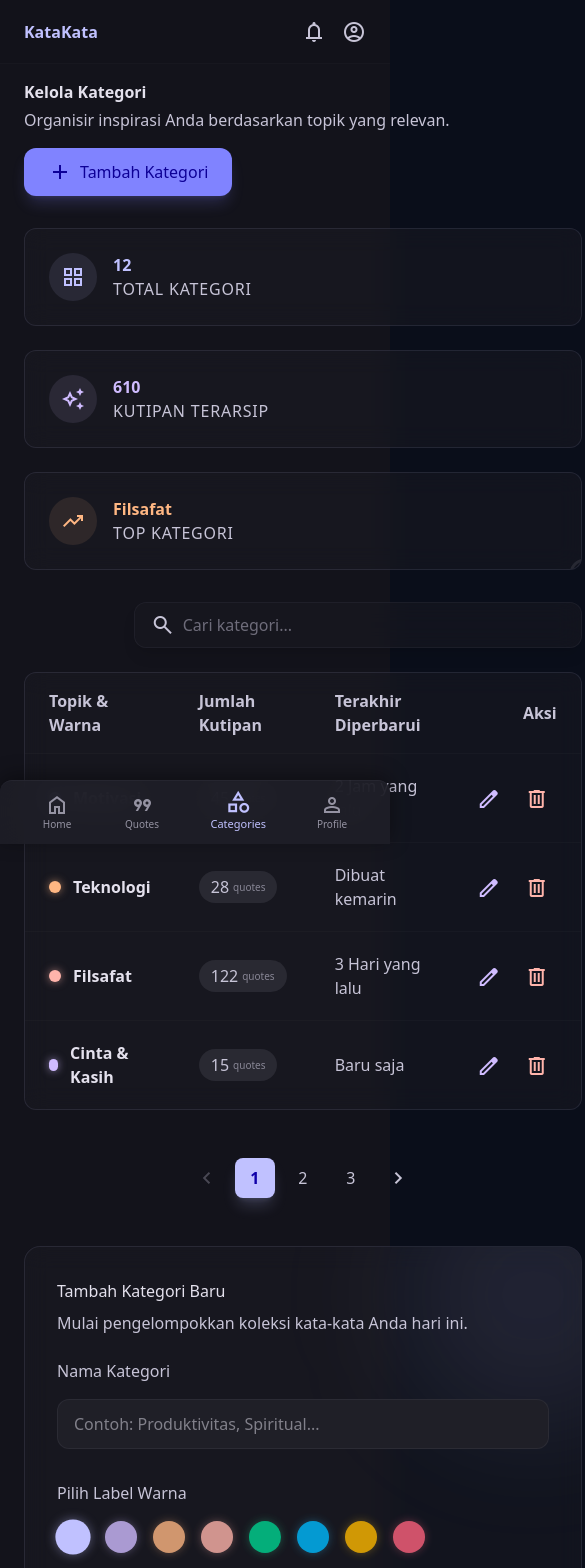
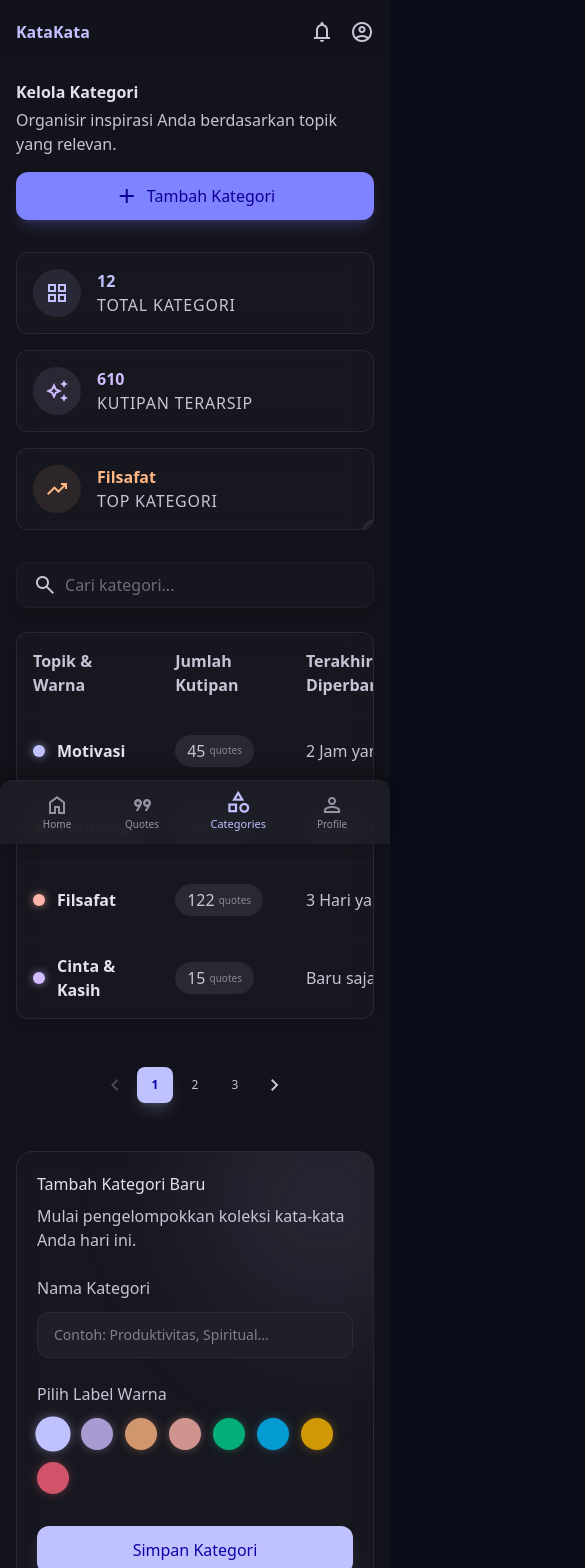
Before and after one commit to habibrifqi/Kata_kata, a Next.js app: page /categories in a window 390 px wide. Shown: the top 1568 px of the page, 585 px wide, since content can reach past the window. Built offline with nearby package versions, Linux system fonts and the light colour scheme.

Commit message:
fix: improve categories page mobile responsive layout and prevent horizontal overflow

```diff
--- a/src/app/categories/page.jsx
+++ b/src/app/categories/page.jsx
@@ -195,7 +195,7 @@ export default function CategoriesPage() {
   };
 
   return (
-    <div className="flex min-h-screen bg-background text-on-surface font-sans">
+    <div className="flex min-h-screen bg-background text-on-surface font-sans overflow-x-hidden w-full">
       {/* Animated Shader Background */}
       <div className="fixed inset-0 z-0 pointer-events-none" />
 
@@ -203,16 +203,16 @@ export default function CategoriesPage() {
       <Sidebar activeMenu="Categories" />
 
       {/* Main Content Canvas */}
-      <main className="flex-1 lg:ml-[260px] pb-24 lg:pb-12 relative z-10 min-h-screen">
+      <main className="flex-1 lg:ml-[260px] pb-24 lg:pb-12 relative z-10 min-h-screen w-full max-w-full overflow-x-hidden">
         {/* TopNavBar */}
         <Header />
 
         {/* Page Content */}
-        <div className="mt-20 px-gutter max-w-container_max_width mx-auto">
+        <div className="mt-20 px-4 sm:px-6 md:px-gutter max-w-container_max_width mx-auto w-full">
           {/* Header Section */}
-          <div className="flex flex-col md:flex-row md:items-center justify-between mb-stack_lg gap-4">
+          <div className="flex flex-col sm:flex-row sm:items-center justify-between mb-stack_lg gap-4">
             <div>
-              <h1 className="font-display-lg-mobile md:font-display-lg text-display-lg-mobile md:text-display-lg text-on-surface font-extrabold">
+              <h1 className="font-display-lg-mobile md:font-display-lg text-display-lg-mobile md:text-display-lg text-on-surface font-extrabold break-words">
                 Kelola Kategori
               </h1>
               <p className="font-body-md text-body-md text-on-surface-variant mt-1">
@@ -221,7 +221,7 @@ export default function CategoriesPage() {
             </div>
             <button
               onClick={handleOpenAddModal}
-              className="bg-primary-container text-on-primary-container px-6 py-3 rounded-xl font-label-md text-label-md flex items-center justify-center gap-2 hover:brightness-110 active:scale-95 transition-all shadow-lg shadow-primary-container/20 self-start cursor-pointer"
+              className="bg-primary-container text-on-primary-container px-5 py-3 rounded-xl font-label-md text-label-md flex items-center justify-center gap-2 hover:brightness-110 active:scale-95 transition-all shadow-lg shadow-primary-container/20 w-full sm:w-auto self-start sm:self-auto cursor-pointer"
             >
               <span className="material-symbols-outlined">add</span>
               <span>Tambah Kategori</span>
--- a/src/components/categories/CategoryForm.jsx
+++ b/src/components/categories/CategoryForm.jsx
@@ -37,7 +37,7 @@ export default function CategoryForm({ onSave }) {
   };
 
   return (
-    <div className="glass-surface p-8 rounded-3xl relative overflow-hidden group">
+    <div className="glass-surface p-5 sm:p-8 rounded-3xl relative overflow-hidden group">
       <div className="absolute -right-20 -top-20 w-64 h-64 bg-primary/10 rounded-full blur-3xl group-hover:bg-primary/20 transition-all duration-700 pointer-events-none" />
 
       <div className="relative z-10">
@@ -48,8 +48,8 @@ export default function CategoryForm({ onSave }) {
           Mulai pengelompokkan koleksi kata-kata Anda hari ini.
         </p>
 
-        <form onSubmit={handleSubmit} onReset={handleReset} className="grid grid-cols-1 lg:grid-cols-2 gap-8 items-end">
-          <div className="space-y-4">
+        <form onSubmit={handleSubmit} onReset={handleReset} className="grid grid-cols-1 lg:grid-cols-2 gap-6 sm:gap-8 items-end">
+          <div className="space-y-3 sm:space-y-4">
             <label className="font-label-md text-label-md text-on-surface-variant block">
               Nama Kategori
             </label>
@@ -58,16 +58,16 @@ export default function CategoryForm({ onSave }) {
               value={name}
               onChange={(e) => setName(e.target.value)}
               placeholder="Contoh: Produktivitas, Spiritual..."
-              className="w-full bg-surface-container border border-outline-variant/30 rounded-xl px-4 py-3 text-on-surface focus:border-primary focus:ring-1 focus:ring-primary/40 outline-none transition-all"
+              className="w-full bg-surface-container border border-outline-variant/30 rounded-xl px-4 py-3 text-on-surface focus:border-primary focus:ring-1 focus:ring-primary/40 outline-none transition-all text-sm"
               required
             />
           </div>
 
-          <div className="space-y-4">
+          <div className="space-y-3 sm:space-y-4">
             <label className="font-label-md text-label-md text-on-surface-variant block">
               Pilih Label Warna
             </label>
-            <div className="flex flex-wrap gap-4">
+            <div className="flex flex-wrap gap-3 sm:gap-4">
               {PRESET_COLORS.map((c) => {
                 const isSelected = selectedColor.id === c.id;
                 return (
@@ -88,17 +88,17 @@ export default function CategoryForm({ onSave }) {
             </div>
           </div>
 
-          <div className="lg:col-span-2 flex justify-end gap-4 mt-4">
+          <div className="lg:col-span-2 flex flex-col-reverse sm:flex-row justify-end gap-3 sm:gap-4 mt-2 sm:mt-4">
             <button
               type="button"
               onClick={handleReset}
-              className="px-6 py-3 rounded-xl border border-outline-variant text-on-surface-variant font-label-md text-label-md hover:bg-surface-variant/30 transition-all cursor-pointer"
+              className="w-full sm:w-auto px-6 py-3 rounded-xl border border-outline-variant text-on-surface-variant font-label-md text-label-md hover:bg-surface-variant/30 transition-all cursor-pointer text-center"
             >
               Reset
             </button>
             <button
               type="submit"
-              className="px-10 py-3 rounded-xl bg-primary text-on-primary font-label-md text-label-md shadow-lg shadow-primary/20 hover:scale-[1.02] active:scale-95 transition-all cursor-pointer"
+              className="w-full sm:w-auto px-8 sm:px-10 py-3 rounded-xl bg-primary text-on-primary font-label-md text-label-md shadow-lg shadow-primary/20 hover:scale-[1.02] active:scale-95 transition-all cursor-pointer text-center"
             >
               Simpan Kategori
             </button>
--- a/src/components/categories/CategoryList.jsx
+++ b/src/components/categories/CategoryList.jsx
@@ -14,24 +14,24 @@ export default function CategoryList({ categories, onEdit, onDelete }) {
   }
 
   return (
-    <div className="glass-surface rounded-2xl overflow-hidden mb-12">
-      <div className="overflow-x-auto">
-        <table className="w-full text-left border-collapse">
+    <div className="glass-surface rounded-2xl overflow-hidden mb-12 shadow-lg">
+      <div className="overflow-x-auto w-full">
+        <table className="w-full text-left border-collapse min-w-[550px]">
           <thead>
             <tr className="border-b border-outline-variant/10">
-              <th className="px-6 py-4 font-label-md text-label-md text-on-surface-variant">Topik & Warna</th>
-              <th className="px-6 py-4 font-label-md text-label-md text-on-surface-variant">Jumlah Kutipan</th>
-              <th className="px-6 py-4 font-label-md text-label-md text-on-surface-variant">Terakhir Diperbarui</th>
-              <th className="px-6 py-4 font-label-md text-label-md text-on-surface-variant text-right">Aksi</th>
+              <th className="px-4 sm:px-6 py-4 font-label-md text-label-md text-on-surface-variant">Topik & Warna</th>
+              <th className="px-4 sm:px-6 py-4 font-label-md text-label-md text-on-surface-variant">Jumlah Kutipan</th>
+              <th className="px-4 sm:px-6 py-4 font-label-md text-label-md text-on-surface-variant">Terakhir Diperbarui</th>
+              <th className="px-4 sm:px-6 py-4 font-label-md text-label-md text-on-surface-variant text-right">Aksi</th>
             </tr>
           </thead>
           <tbody className="divide-y divide-outline-variant/10">
             {categories.map((cat) => (
               <tr key={cat.id} className="hover:bg-surface-variant/30 transition-colors">
-                <td className="px-6 py-5">
+                <td className="px-4 sm:px-6 py-4">
                   <div className="flex items-center gap-3">
                     <div
-                      className={`w-3 h-3 rounded-full ${cat.colorBg || "bg-primary"}`}
+                      className={`w-3 h-3 rounded-full shrink-0 ${cat.colorBg || "bg-primary"}`}
                       style={{
                         boxShadow: `0 0 8px ${cat.glowColor || "rgba(192,193,255,0.6)"}`,
                       }}
@@ -41,16 +41,16 @@ export default function CategoryList({ categories, onEdit, onDelete }) {
                     </span>
                   </div>
                 </td>
-                <td className="px-6 py-5">
-                  <span className="inline-flex items-center gap-1 font-label-md text-label-md text-on-surface-variant bg-surface-container-high px-3 py-1 rounded-full">
+                <td className="px-4 sm:px-6 py-4">
+                  <span className="inline-flex items-center gap-1 font-label-md text-label-md text-on-surface-variant bg-surface-container-high px-3 py-1 rounded-full whitespace-nowrap">
                     {cat.quotesCount} <span className="text-[10px] opacity-60">quotes</span>
                   </span>
                 </td>
-                <td className="px-6 py-5 font-label-sm text-label-sm text-on-surface-variant">
+                <td className="px-4 sm:px-6 py-4 font-label-sm text-label-sm text-on-surface-variant whitespace-nowrap">
                   {cat.updatedAt}
                 </td>
-                <td className="px-6 py-5 text-right">
-                  <div className="flex justify-end gap-2">
+                <td className="px-4 sm:px-6 py-4 text-right whitespace-nowrap">
+                  <div className="flex justify-end gap-1 sm:gap-2">
                     <button
                       onClick={() => onEdit(cat)}
                       className="p-2 rounded-lg hover:bg-secondary/10 text-secondary transition-all cursor-pointer"
--- a/src/components/categories/CategoryModal.jsx
+++ b/src/components/categories/CategoryModal.jsx
@@ -37,8 +37,8 @@ export default function CategoryModal({ isOpen, onClose, onSave, category = null
   };
 
   return (
-    <div className="fixed inset-0 bg-background/80 backdrop-blur-sm z-[100] flex items-center justify-center p-gutter animate-in fade-in duration-200">
-      <div className="glass-surface w-full max-w-md p-8 rounded-3xl shadow-2xl animate-in zoom-in duration-300 relative">
+    <div className="fixed inset-0 bg-background/80 backdrop-blur-sm z-[100] flex items-center justify-center p-4 sm:p-6 animate-in fade-in duration-200 overflow-y-auto">
+      <div className="glass-surface w-full max-w-md p-5 sm:p-8 rounded-3xl shadow-2xl animate-in zoom-in duration-300 relative my-auto">
         <div className="flex justify-between items-start mb-6">
           <h2 className="font-headline-md text-headline-md text-on-surface">
             {category ? "Edit Kategori" : "Tambah Kategori"}
--- a/src/components/categories/CategoryPagination.jsx
+++ b/src/components/categories/CategoryPagination.jsx
@@ -37,22 +37,22 @@ export default function CategoryPagination({ currentPage, totalPages, onPageChan
   const pages = getPageNumbers();
 
   return (
-    <div className="mt-12 flex items-center justify-center gap-2 mb-12">
+    <div className="mt-8 sm:mt-12 flex flex-wrap items-center justify-center gap-1 sm:gap-2 mb-12">
       {/* Previous Button */}
       <button
         onClick={() => onPageChange(currentPage - 1)}
         disabled={currentPage === 1}
-        className="w-10 h-10 flex items-center justify-center rounded-lg text-on-surface-variant hover:bg-surface-variant/50 transition-colors disabled:opacity-30 disabled:pointer-events-none cursor-pointer"
+        className="w-9 h-9 sm:w-10 sm:h-10 flex items-center justify-center rounded-lg text-on-surface-variant hover:bg-surface-variant/50 transition-colors disabled:opacity-30 disabled:pointer-events-none cursor-pointer"
         aria-label="Halaman Sebelumnya"
       >
-        <span className="material-symbols-outlined">chevron_left</span>
+        <span className="material-symbols-outlined text-lg sm:text-xl">chevron_left</span>
       </button>
 
       {/* Page Numbers */}
       {pages.map((page, idx) => {
         if (page === "...") {
           return (
-            <span key={`ellipsis-${idx}`} className="text-outline-variant px-2 select-none">
+            <span key={`ellipsis-${idx}`} className="text-outline-variant px-1 select-none text-xs sm:text-sm">
               ...
             </span>
           );
@@ -63,7 +63,7 @@ export default function CategoryPagination({ currentPage, totalPages, onPageChan
           <button
             key={page}
             onClick={() => onPageChange(page)}
-            className={`w-10 h-10 flex items-center justify-center rounded-lg font-label-md transition-all cursor-pointer ${
+            className={`w-9 h-9 sm:w-10 sm:h-10 flex items-center justify-center rounded-lg font-label-md text-xs sm:text-sm transition-all cursor-pointer ${
               isActive
                 ? "bg-primary text-on-primary shadow-lg shadow-primary/20 font-bold"
                 : "text-on-surface-variant hover:bg-surface-variant/50"
@@ -78,10 +78,10 @@ export default function CategoryPagination({ currentPage, totalPages, onPageChan
       <button
         onClick={() => onPageChange(currentPage + 1)}
         disabled={currentPage === totalPages}
-        className="w-10 h-10 flex items-center justify-center rounded-lg text-on-surface-variant hover:bg-surface-variant/50 transition-colors disabled:opacity-30 disabled:pointer-events-none cursor-pointer"
+        className="w-9 h-9 sm:w-10 sm:h-10 flex items-center justify-center rounded-lg text-on-surface-variant hover:bg-surface-variant/50 transition-colors disabled:opacity-30 disabled:pointer-events-none cursor-pointer"
         aria-label="Halaman Selanjutnya"
       >
-        <span className="material-symbols-outlined">chevron_right</span>
+        <span className="material-symbols-outlined text-lg sm:text-xl">chevron_right</span>
       </button>
     </div>
   );
--- a/src/components/categories/CategorySearch.jsx
+++ b/src/components/categories/CategorySearch.jsx
@@ -2,8 +2,8 @@
 
 export default function CategorySearch({ value, onChange }) {
   return (
-    <div className="mb-6 flex justify-end">
-      <div className="flex items-center bg-surface-container-low/50 backdrop-blur-md px-4 py-2.5 rounded-xl border border-outline-variant/20 focus-within:ring-2 focus-within:ring-primary/40 transition-all w-full max-w-md shadow-lg">
+    <div className="mb-6 flex justify-start sm:justify-end">
+      <div className="flex items-center bg-surface-container-low/50 backdrop-blur-md px-4 py-2.5 rounded-xl border border-outline-variant/20 focus-within:ring-2 focus-within:ring-primary/40 transition-all w-full sm:max-w-md shadow-lg">
         <span className="material-symbols-outlined text-on-surface-variant text-sm select-none">
           search
         </span>
--- a/src/components/categories/CategoryStats.jsx
+++ b/src/components/categories/CategoryStats.jsx
@@ -2,14 +2,14 @@
 
 export default function CategoryStats({ totalCategories = 12, totalQuotes = 342, topCategory = "Motivasi" }) {
   return (
-    <div className="grid grid-cols-1 md:grid-cols-3 gap-6 mb-stack_lg">
+    <div className="grid grid-cols-1 sm:grid-cols-2 lg:grid-cols-3 gap-4 sm:gap-6 mb-stack_lg">
       {/* Total Kategori */}
-      <div className="glass-surface p-6 rounded-2xl flex items-center gap-4">
-        <div className="w-12 h-12 rounded-full bg-primary/10 flex items-center justify-center text-primary">
+      <div className="glass-surface p-4 sm:p-6 rounded-2xl flex items-center gap-4">
+        <div className="w-12 h-12 rounded-full bg-primary/10 flex items-center justify-center text-primary shrink-0">
           <span className="material-symbols-outlined">grid_view</span>
         </div>
-        <div>
-          <div className="font-display-lg-mobile text-display-lg-mobile font-bold text-primary">
+        <div className="min-w-0">
+          <div className="font-display-lg-mobile text-display-lg-mobile font-bold text-primary truncate">
             {totalCategories}
           </div>
           <div className="font-label-sm text-label-sm text-on-surface-variant uppercase tracking-wider">
@@ -19,12 +19,12 @@ export default function CategoryStats({ totalCategories = 12, totalQuotes = 342,
       </div>
 
       {/* Kutipan Terarsip */}
-      <div className="glass-surface p-6 rounded-2xl flex items-center gap-4">
-        <div className="w-12 h-12 rounded-full bg-secondary/10 flex items-center justify-center text-secondary">
+      <div className="glass-surface p-4 sm:p-6 rounded-2xl flex items-center gap-4">
+        <div className="w-12 h-12 rounded-full bg-secondary/10 flex items-center justify-center text-secondary shrink-0">
           <span className="material-symbols-outlined">auto_awesome</span>
         </div>
-        <div>
-          <div className="font-display-lg-mobile text-display-lg-mobile font-bold text-secondary">
+        <div className="min-w-0">
+          <div className="font-display-lg-mobile text-display-lg-mobile font-bold text-secondary truncate">
             {totalQuotes}
           </div>
           <div className="font-label-sm text-label-sm text-on-surface-variant uppercase tracking-wider">
@@ -34,12 +34,12 @@ export default function CategoryStats({ totalCategories = 12, totalQuotes = 342,
       </div>
 
       {/* Top Kategori */}
-      <div className="glass-surface p-6 rounded-2xl flex items-center gap-4 overflow-hidden relative">
-        <div className="w-12 h-12 rounded-full bg-tertiary/10 flex items-center justify-center text-tertiary">
+      <div className="glass-surface p-4 sm:p-6 rounded-2xl flex items-center gap-4 overflow-hidden relative sm:col-span-2 lg:col-span-1">
+        <div className="w-12 h-12 rounded-full bg-tertiary/10 flex items-center justify-center text-tertiary shrink-0">
           <span className="material-symbols-outlined">trending_up</span>
         </div>
-        <div>
-          <div className="font-display-lg-mobile text-display-lg-mobile font-bold text-tertiary truncate max-w-[150px]">
+        <div className="min-w-0">
+          <div className="font-display-lg-mobile text-display-lg-mobile font-bold text-tertiary truncate max-w-[180px]">
             {topCategory}
           </div>
           <div className="font-label-sm text-label-sm text-on-surface-variant uppercase tracking-wider">
--- a/src/components/layout/Header.jsx
+++ b/src/components/layout/Header.jsx
@@ -9,7 +9,7 @@ export default function Header({
   onSearchChange
 }) {
   return (
-    <header className="fixed top-0 right-0 z-40 bg-background/60 backdrop-blur-md flex justify-between items-center h-16 px-gutter lg:left-[260px] left-0 border-b border-outline-variant/10">
+    <header className="fixed top-0 right-0 z-40 bg-background/60 backdrop-blur-md flex justify-between items-center h-16 px-4 sm:px-6 lg:px-gutter lg:left-[260px] left-0 border-b border-outline-variant/10 max-w-full">
       <div className="flex items-center gap-4">
         <h2 className="font-headline-md text-headline-md font-bold text-primary lg:hidden">
           KataKata
```
